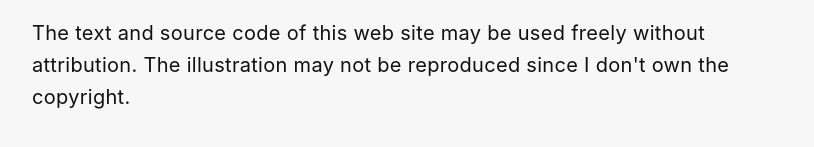
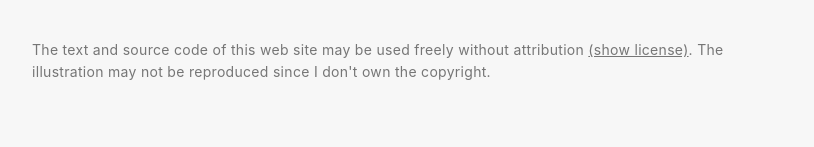
Before and after one commit to martenbjork/sign-up-for-facebook, a plain HTML site: page index.html in a window 1280 px wide. Shown: the part 2122-2269 px from the top of the page, without its empty margins (233-1047 px from the left). Drawn offline with Linux system fonts and the light colour scheme.

Commit message:
Improved colophon

```diff
--- a/index.html
+++ b/index.html
@@ -69,6 +69,16 @@
       font-size: 1.25;
       font-weight: 600;
       letter-spacing: 0.033em;
+    }
+
+    .colophon {
+      margin-top: 3em;
+      font-size: .7em;
+      color: #767676;
+    }
+
+    .colophon a {
+      color: inherit;
     }
 
     ul {
@@ -276,8 +286,8 @@
       </li>
     </ul>
 
-    <p class="colophon">The text and source code of this web site may be used freely without attribution. The illustration may not be reproduced
-      since I don't own the copyright.</p>
+    <p class="colophon">The text and source code of this web site may be used freely without attribution
+      <a href="https://creativecommons.org/share-your-work/public-domain/cc0/">(show license)</a>. The illustration may not be reproduced since I don't own the copyright.</p>
 
     <div id="signup">
       <div class="progress-bar"></div>
```
